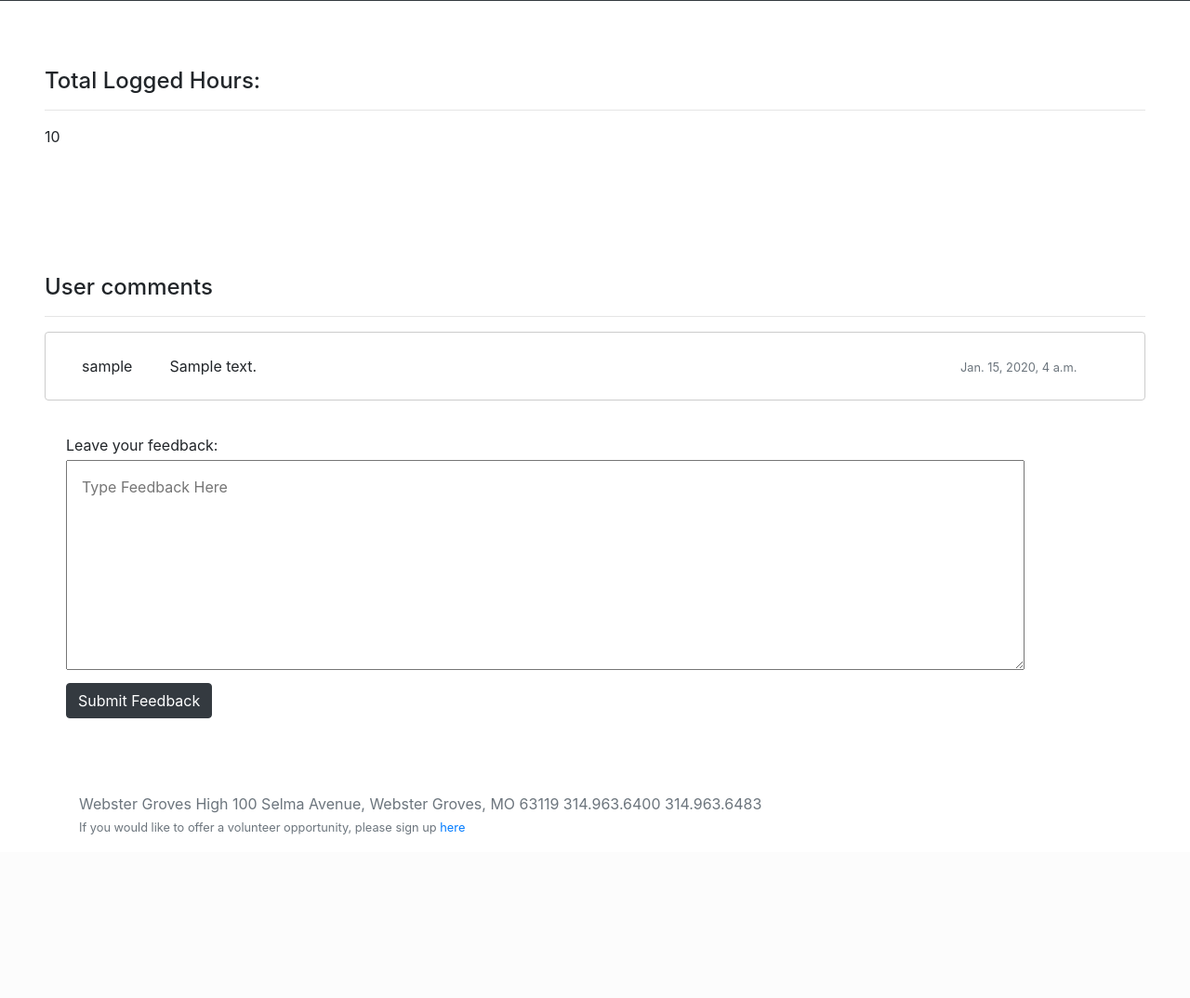
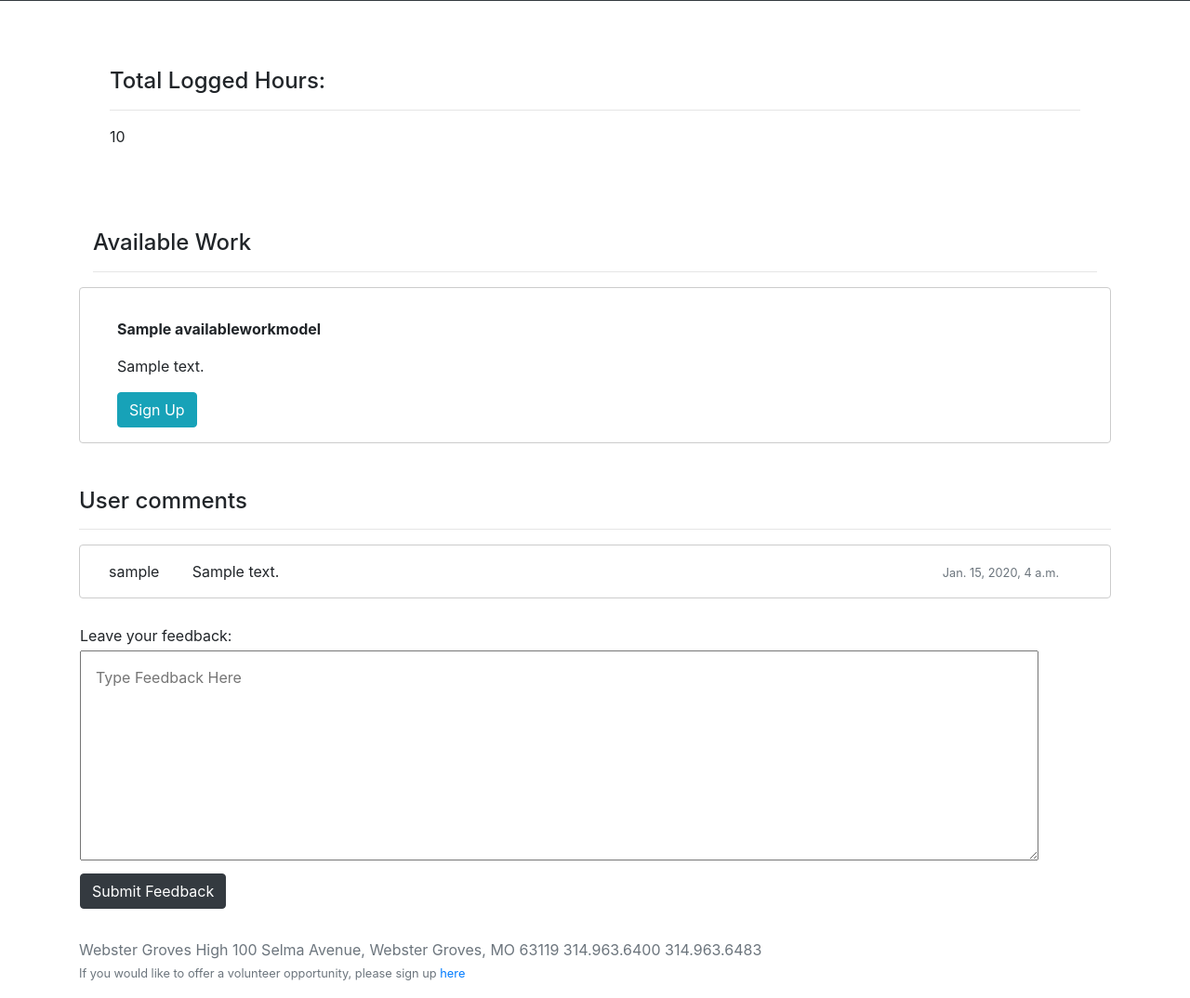
Before and after one commit to Ebarrett11/WGHS-App-Project, a Django app: page /location/1/ in a window 1280 px wide. Shown: the part 597-1671 px from the top of the page at 93% size. Before the commit the page ends 1495 px from the top, so only its background shows below. Run offline with Django 3.2, Linux system fonts and the light colour scheme; a user stored in the database is signed in; tables that the repository leaves empty hold one stand-in row (values such as "Sample post"); some libraries are stand-ins or nearby versions; some web fonts are replaced.

Commit message:
Displaying available work locations is done

```diff
--- a/intern_management/templates/intern_management/available_work.html
+++ b/intern_management/templates/intern_management/available_work.html
@@ -1 +1,6 @@
 {% extends "intern_management/base.html" %}
+{% block content %}
+
+
+
+{% endblock content %}
--- a/intern_management/templates/intern_management/location.html
+++ b/intern_management/templates/intern_management/location.html
@@ -16,22 +16,52 @@
         </div>
     </div>
 </div>
+<!-- User total Hours -->
 {% if is_enrolled %}
-    <div class="container-fluid my-4 p-5">
+    <div class="container my-4 p-5">
         <h4>Total Logged Hours: </h4>
         <hr>
         <p>{{ total_hours }}</p>
     </div>
 {% endif %}
+<!-- Job listings -->
+<div class="container">
+    <div class="container">
+        <h4>Available Work</h4>
+        <hr>
+    </div>
+    {% if available_work %}
+        {% for post in available_work %}
+        <div class="container my-3 rounded p-3" style="border: 1px solid #ccc;">
+            <div class="container-fluid px-4 mt-3">
+                <strong>{{ post.subject }}</strong>
+            </div>
+            <div class="container-fluid px-4 mt-3">
+                {{ post.text }}
+            </div>
+            <div class="container-fluid px-4 mt-3">
+                <a class="btn btn-info btn-small" href="">Sign Up</a>
+            </div>
+        </div>
+        {% endfor %}
 
-<div class="container-fluid p-5">
+    {% else %}
+        <div class="container m-5 text-center">
+            <h4>Sorry No Available Work Posted for this Location :(</h4>
+        </div>
+    {% endif %}
+</div>
+
+
+<!-- Comment Section -->
+<div class="container mt-5">
     <h4>User comments</h4>
     <hr>
-    <!-- Comment Section -->
+
     {% if comments %}
         {% for comment in comments %}
-            <div class="container-fluid my-3 rounded" style="border: 1px solid #ccc;">
-                <div class="row p-4">
+            <div class="container-fluid my-2 rounded" style="border: 1px solid #ccc;">
+                <div class="row p-3">
                     <div class="col-md-1">
                         {{ comment.user.username }}
                     </div>
@@ -45,6 +75,7 @@
             </div>
         {% endfor %}
     {% else %}
+
         <div class="container">
             <h3>No one has given feedback here :(</h3>
             <p>please leave a review of your experience</p>
--- a/intern_management/urls.py
+++ b/intern_management/urls.py
@@ -19,11 +19,6 @@ urlpatterns = [
         name='location_details'
     ),
     path(
-        'location/<int:pk>/availablework',
-        views.AvailableWorkView.as_view(),
-        name='available_work'
-    ),
-    path(
         'location/signup/',
         views.InternshipSignUpView.as_view(),
         name='location_sign_up'
--- a/intern_management/views.py
+++ b/intern_management/views.py
@@ -13,10 +13,10 @@ from django.utils.encoding import force_bytes
 from .forms import InternshipLogForm
 from .models import (
     InternshipLocationModel, LoggedHoursModel, CommentModel,
-    AvailableWorkModel
 )
 from .tokens import default_token_generator as token_gen
 # Create your views here.
+
 
 class HomePageView(LoginRequiredMixin, ListView):
     model = InternshipLocationModel
@@ -33,16 +33,6 @@ class HomePageView(LoginRequiredMixin, ListView):
             return queryset
         return super().get_queryset()
 
-class AvailableWorkView(LoginRequiredMixin, ListView):
-    model = AvailableWorkModel
-    template_name = "intern_management/available_work.html"
-
-    def get_queryset(self):
-        location = get_object_or_404(InternshipLocationModel, pk=self.kwargs['pk'])
-        queryset = AvailableWorkModel.objects.filter(
-            location=location
-        )
-        return queryset
 
 class InternshipListView(LoginRequiredMixin, ListView):
     model = InternshipLocationModel
@@ -60,6 +50,7 @@ class InternshipListView(LoginRequiredMixin, ListView):
             ).order_by('title')
         return queryset
 
+
 class IntershipLocationDetail(DetailView):
     model = InternshipLocationModel
     template_name = "intern_management/location.html"
@@ -75,6 +66,10 @@ class IntershipLocationDetail(DetailView):
 
         context.setdefault(
             "total_hours", location.get_total_hours(self.request.user)
+        )
+        context.setdefault(
+            "available_work",
+            location.availableworkmodel_set.all()
         )
 
         return context
```
Also changed, not shown: intern_management/admin.py (+9 -3 lines).
